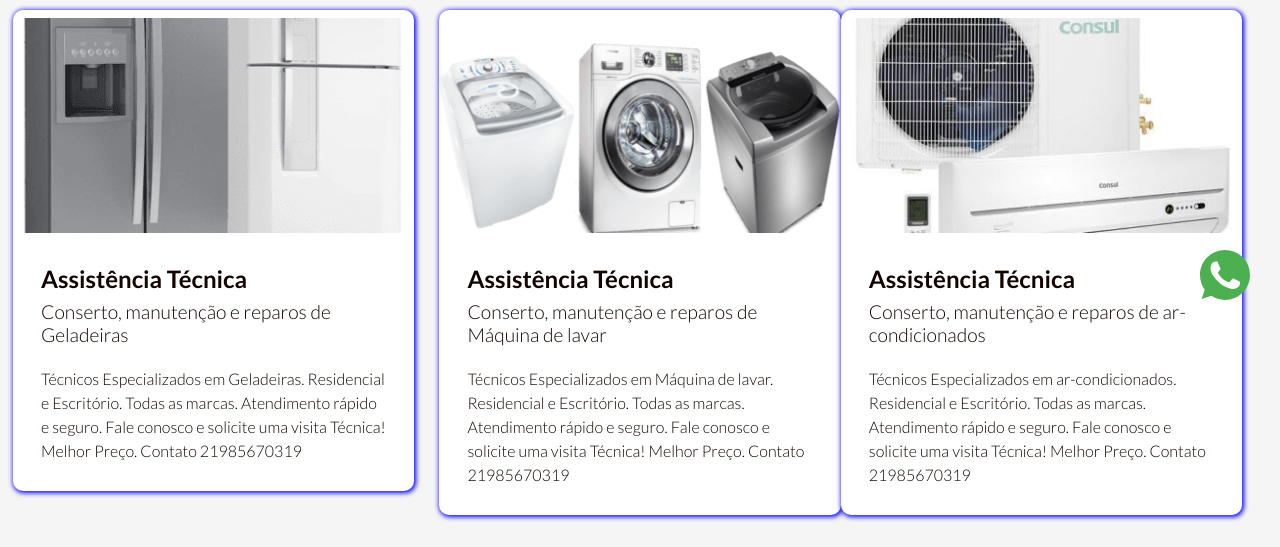
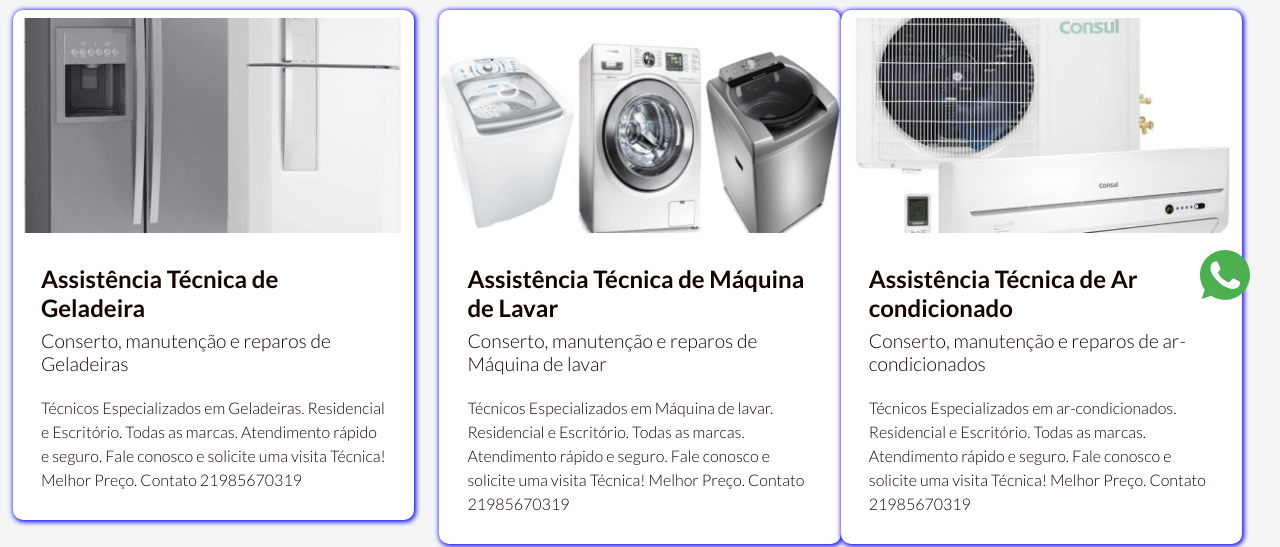
Before and after one commit to rhianmello/Refrigeracao100, a plain HTML site: page index.html in a window 1280 px wide. Shown: the part 477-1024 px from the top of the page. Drawn offline with nearby package versions, Linux system fonts and the light colour scheme.

Commit message:
Update index.html

```diff
--- a/index.html
+++ b/index.html
@@ -48,13 +48,13 @@
         </div>
 	      </div>
 	    <div align=center>
-            <a href="https://api.whatsapp.com/send?phone=5521985670319"><h2>Whatsapp
-		    </h2></div>
+            <a href="https://api.whatsapp.com/send?phone=5521985670319">Whatsapp
+		    </div>
         <main class="servicos container">
             <article class="servico bg-white radius">
                <a href="#"><img src="img/geladeira.png" alt="Campanhas publicitárias"></a>
                <div class="inner">
-                <a href="#">Assistência Técnica</a>
+                <a href="#">Assistência Técnica de Geladeira</a>
                 <h4>Conserto, manutenção e reparos de Geladeiras</h4>
                 <p>Técnicos Especializados em Geladeiras. Residencial e Escritório.
                     Todas as marcas. Atendimento rápido e seguro.
@@ -65,7 +65,7 @@
             <article class="servico bg-white radius">
                <a href="#"><img src="img/maquinadelavar.png" alt="Marketing Digital"></a>
                <div class="inner">
-                <a href="#">Assistência Técnica</a>
+                <a href="#">Assistência Técnica de Máquina de Lavar</a>
                 <h4>Conserto, manutenção e reparos de Máquina de lavar</h4>
                 <p>Técnicos Especializados em Máquina de lavar. Residencial e Escritório.
                     Todas as marcas. Atendimento rápido e seguro.
@@ -76,7 +76,7 @@
             <article class="servico bg-white radius">
                <a href="#"><img src="img/arcondicionado.png" alt="Criação de Sites"></a>
                <div class="inner">
-                <a href="#">Assistência Técnica</a>
+                <a href="#">Assistência Técnica de Ar condicionado</a>
                 <h4>Conserto, manutenção e reparos de ar-condicionados</h4>
                 <p>Técnicos Especializados em ar-condicionados. Residencial e Escritório.
                     Todas as marcas. Atendimento rápido e seguro.
```
